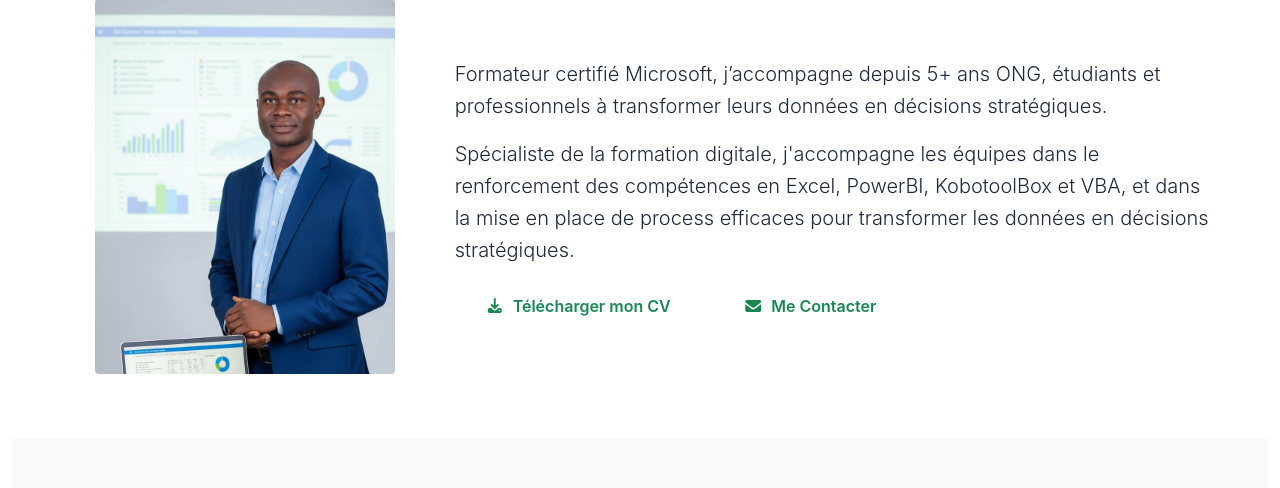
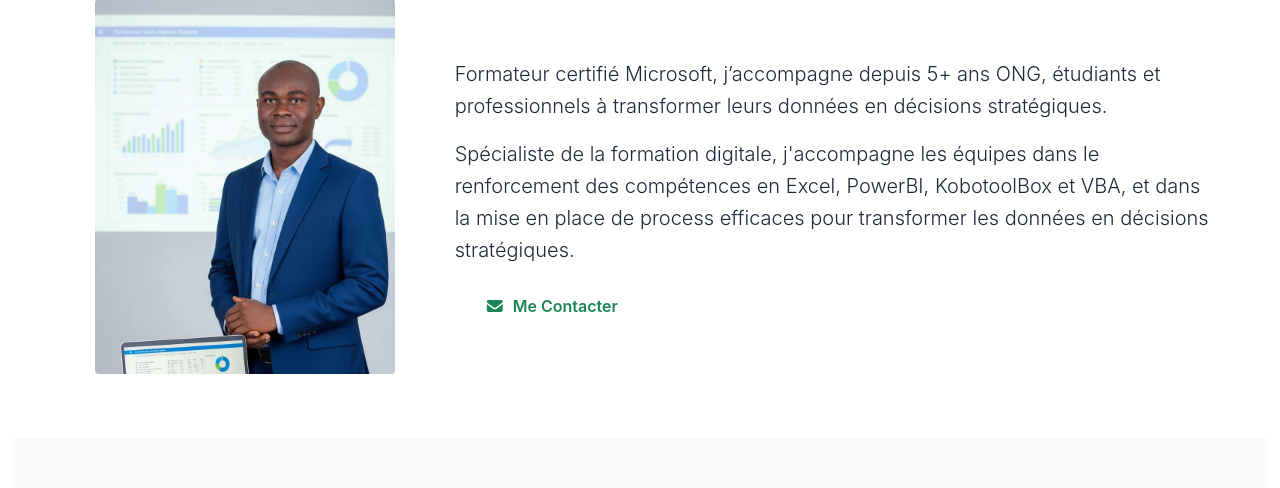
Before and after one commit to Epechastifol/portfeuil, a Django app: page / in a window 1280 px wide. Shown: the part 1069-1557 px from the top of the page. Run offline with Django 5.2, Linux system fonts and the light colour scheme; grey boxes labelled with a size stand in for pictures from a placeholder-image service; some libraries are stand-ins or nearby versions.

Commit message:
Remove CV download link from home page
Removed the CV download link from the homepage.

```diff
--- a/templates/portfolio/home.html
+++ b/templates/portfolio/home.html
@@ -37,7 +37,6 @@
             <div class="col-md-8">
                 <p class="lead">Formateur certifié Microsoft, j’accompagne depuis 5+ ans ONG, étudiants et professionnels à transformer leurs données en décisions stratégiques.</p>
                 <p class="lead">Spécialiste de la formation digitale, j'accompagne les équipes dans le renforcement des compétences en Excel, PowerBI, KobotoolBox et VBA, et dans la mise en place de process efficaces pour transformer les données en décisions stratégiques.</p>
-                <a href="{% static 'documents/cv.pdf' %}" class="btn btn-outline-success me-2"><i class="fas fa-download me-2"></i>Télécharger mon CV</a>
                 <a href="#contact" class="btn btn-outline-success"><i class="fas fa-envelope me-2"></i>Me Contacter</a>
             </div>
         </div>
```
